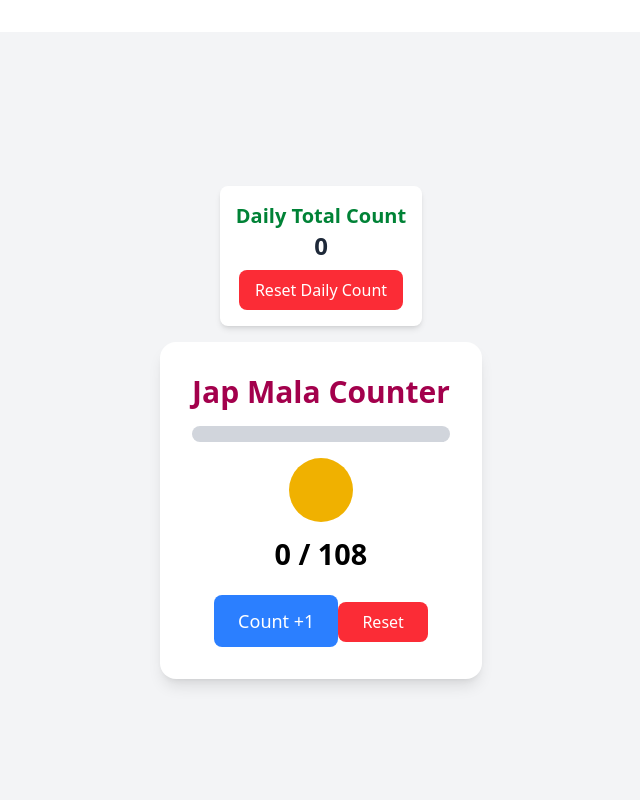
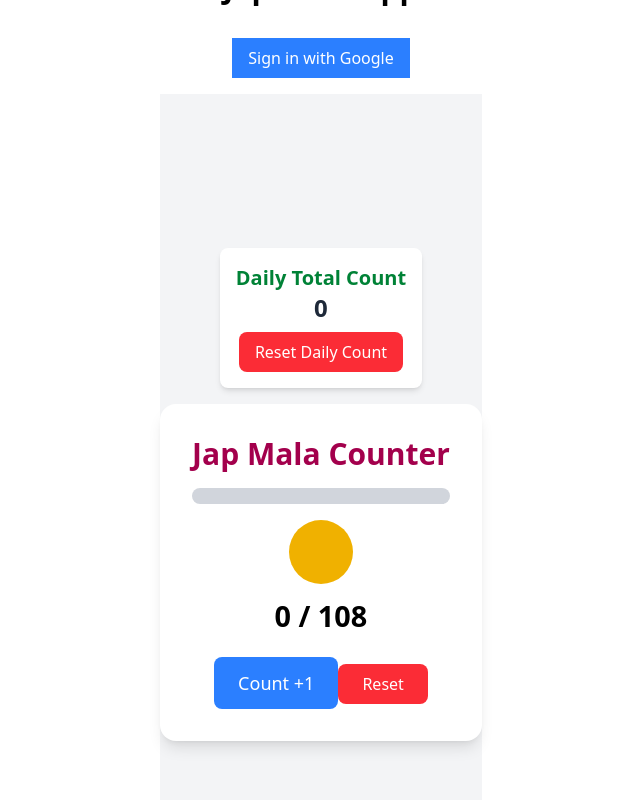
Before and after one commit to varunp100288/jap-mala, a React (Vite) app: page /japmala in a window 1280 px wide. Shown: the top 800 px of the page, without its empty margins (319-959 px from the left). Built offline with nearby package versions, Linux system fonts and the light colour scheme; no server answers.

Commit message:
firebase added

```diff
--- a/package.json
+++ b/package.json
@@ -11,6 +11,7 @@
   },
   "dependencies": {
     "@tailwindcss/vite": "^4.0.9",
+    "firebase": "^11.4.0",
     "framer-motion": "^12.4.7",
     "howler": "^2.2.4",
     "react": "^19.0.0",
--- a/src/App.jsx
+++ b/src/App.jsx
@@ -1,11 +1,15 @@
-import './App.css'
+import "./App.css";
+import Login from "./components/Login";
 
 import JapMala from "./components/JapMala";
 
 export default function App() {
   return (
-    <div>
+    <div className="flex flex-col items-center justify-center h-screen">
+      <h1 className="text-3xl font-bold mb-4">Jap Mala App</h1>
+      <Login />
       <JapMala />
+
     </div>
   );
 }
--- /dev/null
+++ b/src/components/Login.jsx
@@ -0,0 +1,33 @@
+import { useState, useEffect  } from "react";
+import { auth, signInWithGoogle, logout } from "../firebaseConfig";
+import { onAuthStateChanged } from "firebase/auth";
+
+export default function Login() {
+  const [user, setUser] = useState(null);
+
+  useEffect(() => {
+    const unsubscribe = onAuthStateChanged(auth, (currentUser) => {
+      setUser(currentUser);
+    });
+
+    return () => unsubscribe(); // Cleanup listener on unmount
+  }, []);
+
+  const handleLogin = async () => {
+    const userData = await signInWithGoogle();
+    setUser(userData);
+  };
+
+  return (
+    <div className="flex flex-col items-center p-4">
+      {user ? (
+        <div>
+          <p>Welcome, {user.displayName} 👋</p>
+          <button onClick={logout} className="bg-red-500 text-white px-4 py-2 mt-2">Logout</button>
+        </div>
+      ) : (
+        <button onClick={handleLogin} className="bg-blue-500 text-white px-4 py-2">Sign in with Google</button>
+      )}
+    </div>
+  );
+}
--- /dev/null
+++ b/src/firebaseConfig.js
@@ -0,0 +1,33 @@
+import { initializeApp } from "firebase/app";
+import { getAuth, GoogleAuthProvider, signInWithPopup, signOut } from "firebase/auth";
+
+const firebaseConfig = {
+  apiKey: import.meta.env.VITE_FIREBASE_API_KEY,
+  authDomain: import.meta.env.VITE_FIREBASE_AUTH_DOMAIN,
+  projectId: import.meta.env.VITE_FIREBASE_PROJECT_ID,
+  storageBucket: import.meta.env.VITE_FIREBASE_STORAGE_BUCKET,
+  messagingSenderId: import.meta.env.VITE_FIREBASE_MESSAGING_SENDER_ID,
+  appId: import.meta.env.VITE_FIREBASE_APP_ID
+};
+
+// Initialize Firebase
+const app = initializeApp(firebaseConfig);
+const auth = getAuth(app);
+const provider = new GoogleAuthProvider();
+
+// Google Sign-in Function
+export const signInWithGoogle = async () => {
+  try {
+    const result = await signInWithPopup(auth, provider);
+    return result.user;
+  } catch (error) {
+    console.error("Google Sign-In Error:", error);
+  }
+};
+
+// Logout Function
+export const logout = async () => {
+  await signOut(auth);
+};
+
+export { auth };
```
Also changed, not shown: 2 other files (tests, documents, lock files or other folders).
